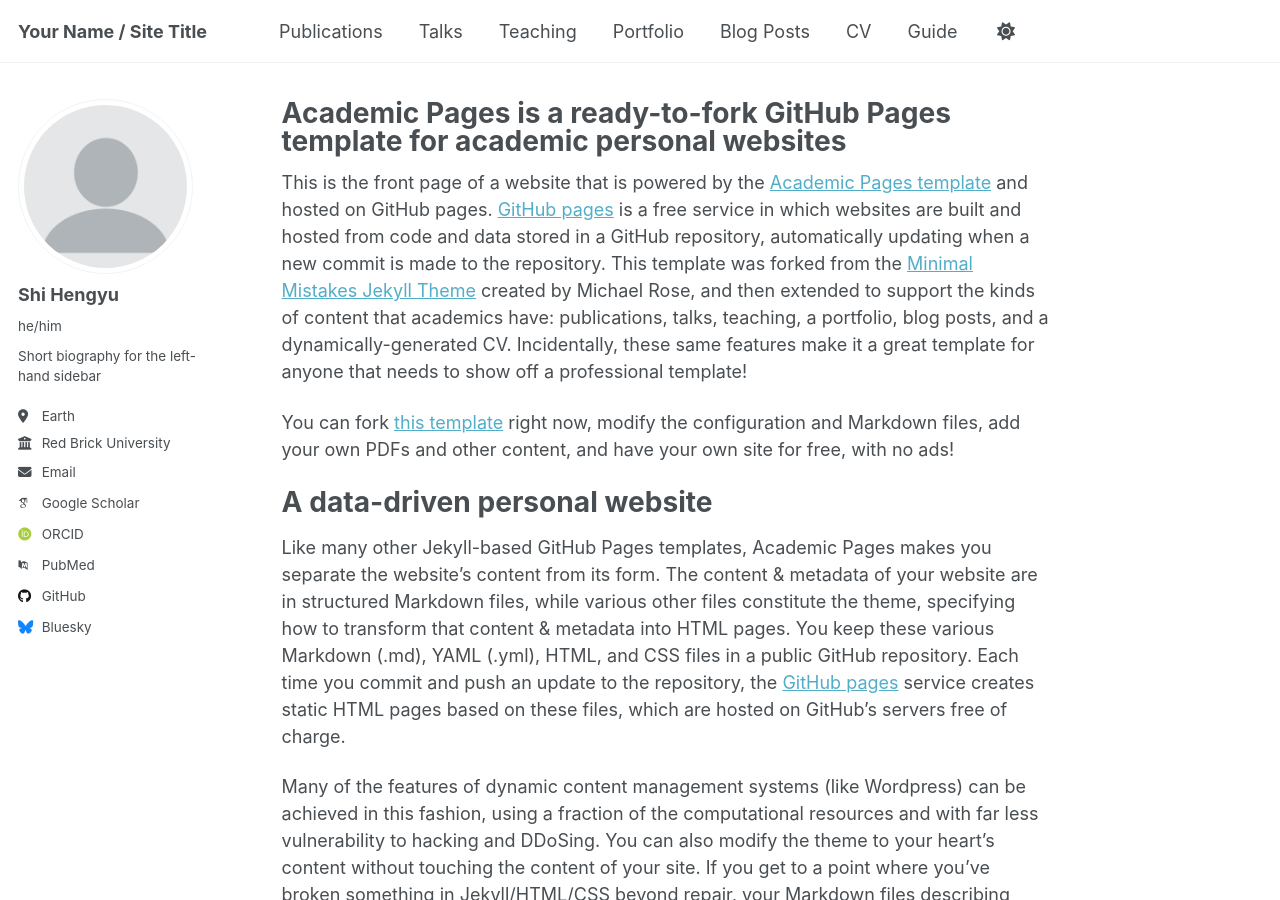
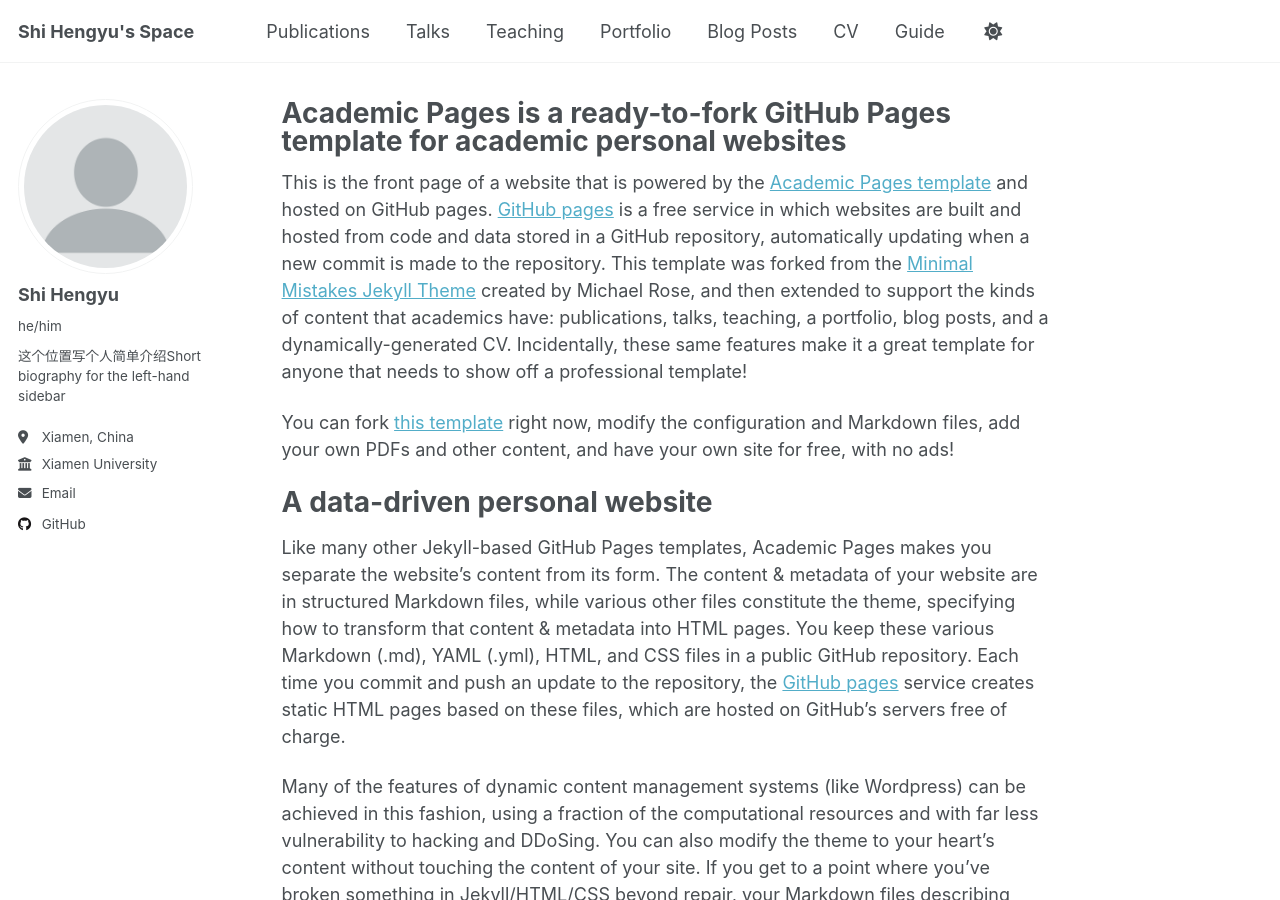
Before and after one commit to ShiHengyu111/ShiHengyu111.github.io, a Jekyll site: the page built from _pages/about.md, in a window 1280 px wide and 900 px high. Built offline with Jekyll 4.4.1, drawn with Linux system fonts in a browser that asks for light colours; some web fonts are replaced; a script that is not in the unit is left out.

Commit message:
Update _config.yml

```diff
--- a/_config.yml
+++ b/_config.yml
@@ -9,11 +9,11 @@
 # Basic Site Settings
 locale                   : "en-CN"
 site_theme               : "default" # Currently available options are "default", "air"
-title                    : "Your Name / Site Title"
+title                    : "Shi Hengyu's Space"
 title_separator          : "-"
 name                     : &name "Shi Hengyu"
-description              : &description "Your Name's academic portfolio"   # Update this with a general description of your site, this is the default if not overridden by a page
-url                      : https://academicpages.github.io # The base hostname & protocol for your site e.g. "https://[your GitHub username].github.io",
+description              : &description "Shi Hengyu's academic portfolio"   # Update this with a general description of your site, this is the default if not overridden by a page
+url                      : "https://shihengyu111.github.io" # The base hostname & protocol for your site e.g. "https://[your GitHub username].github.io",
                                                            # or if you already have some other page hosted on Github then use "https://[your GitHub username].github.io/[Your Repo Name]"
 baseurl                  : "" # the subpath of your site, e.g. "/blog"
 repository               : "academicpages/academicpages.github.io"
@@ -26,21 +26,21 @@ author:
   avatar           : "profile.png"
   name             : "Shi Hengyu"
   pronouns         : "he/him"
-  bio              : "Short biography for the left-hand sidebar"
-  location         : "Earth"
-  employer         : "Red Brick University"
+  bio              : "这个位置写个人简单介绍Short biography for the left-hand sidebar"
+  location         : "Xiamen, China"
+  employer         : "Xiamen University"
   uri              : # URL
-  email            : "none@example.org"
+  email            : "shy2535686171@gmail.com"
 
   # Academic websites
   academia         : # URL
   arxiv            : # URL - Update with the correct link to your profile
-  googlescholar    : "https://scholar.google.com/citations?user=PS_CX0AAAAAJ"
+  googlescholar    : # "https://scholar.google.com/citations?user=PS_CX0AAAAAJ"
   inspire-hep      : # URL
   impactstory      : # URL
-  orcid            : "http://orcid.org/yourorcidurl"
+  orcid            : # "http://orcid.org/yourorcidurl"
   semantic         : # URL
-  pubmed           : "https://www.ncbi.nlm.nih.gov/pubmed/?term=john+snow"
+  pubmed           : # "https://www.ncbi.nlm.nih.gov/pubmed/?term=john+snow"
   researchgate     : # URL
   scopus           : # URL
 
@@ -54,7 +54,7 @@ author:
 
   # Social media
   artstation       : # Username
-  bluesky          : "bsky.app" # Replace this with you Bluesky username
+  bluesky          : # "bsky.app" # Replace this with you Bluesky username
   facebook         : # Username
   flickr           : # Username
   foursquare       : # Username
```
